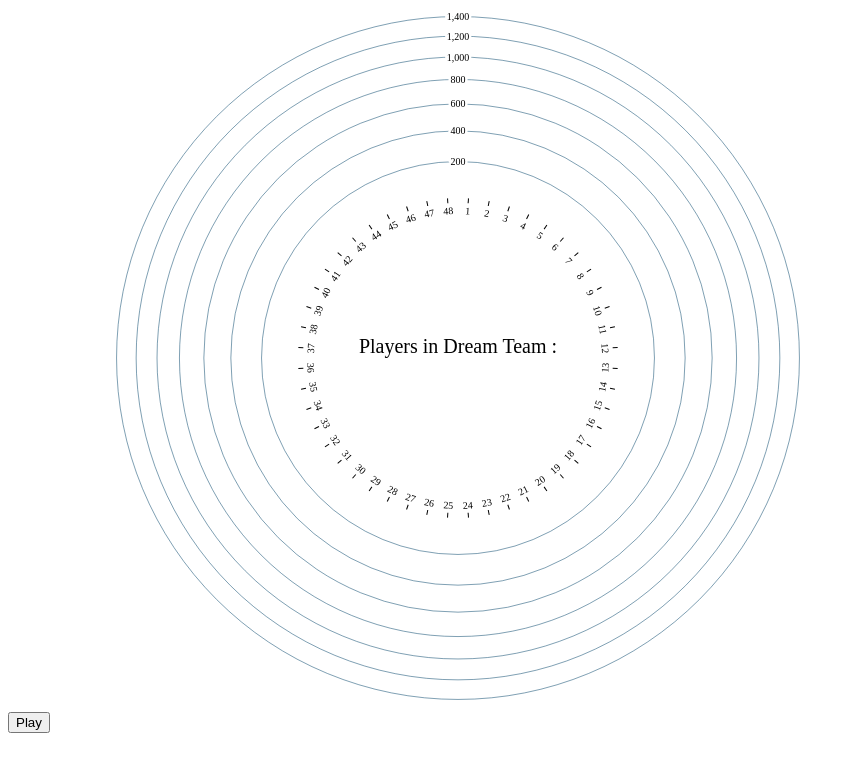
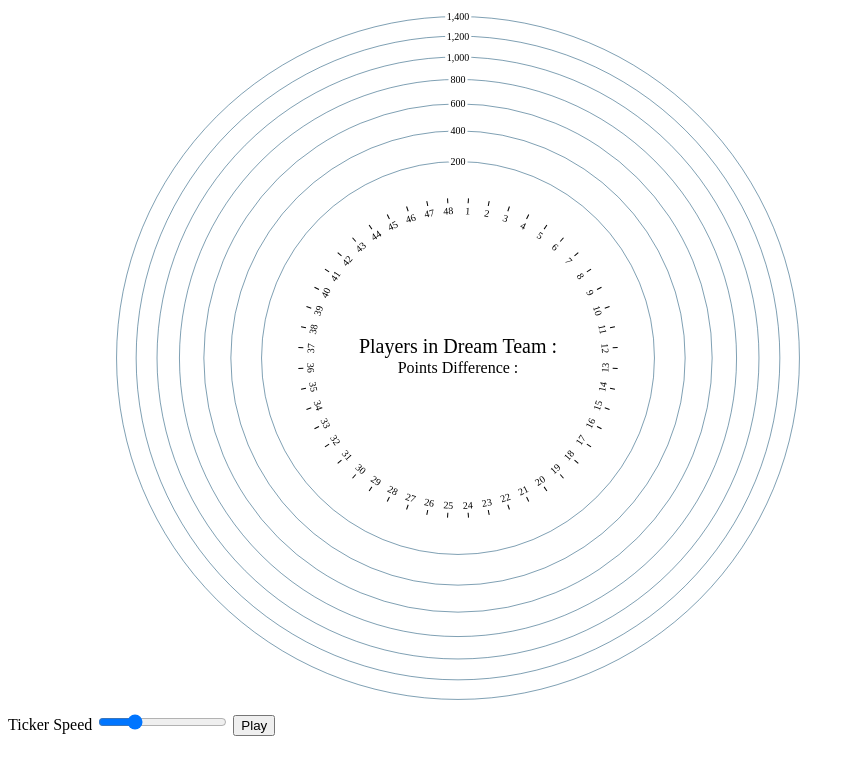
Before and after one commit to krngd2/Dream11RadialStackedBarChart, a plain HTML site: page index.html in a window 1280 px wide. Shown: the whole page, without its empty margins (0-855 px from the left). Drawn offline with nearby package versions, Linux system fonts and the light colour scheme.

Commit message:
Added Speed change slider and new label

```diff
--- a/index.html
+++ b/index.html
@@ -13,6 +13,8 @@
     <div id="container">
         <svg id="chart"></svg>
     </div>
+    <label for="speedRange">Ticker Speed</label>
+    <input type="range" id="speedRange" min="0" max="2000" step="50" value="500" (change)="">
     <button onclick="loop()">Play</button>
     <script>
         let MatchData ;
@@ -192,12 +194,12 @@
                                     .attr('y', -5)
                                     .html(`Players in Dream Team : <tspan id='pidt'></tspan>`)
 
-            // const points = centerInfo
-            //                     .append('text')
-            //                     .classed('points', true)
-            //                     .attr('text-anchor', 'middle')
-            //                     .attr('y', 20)
-            //                     .html(`Dream Points <tspan id='dp' style='color: #004369'></tspan> - Difference <tspan id='diff'></tspan>`)
+            const pointsDifference = centerInfo
+                                .append('text')
+                                .classed('points', true)
+                                .attr('text-anchor', 'middle')
+                                .attr('y', 15)
+                                .html(`Points Difference : <tspan id='diff'></tspan>`)
 
             // const CLLTP = centerInfo
             //                     .append('text')
@@ -209,7 +211,7 @@
             const playersInDreamTeam = centerInfo
                                 .append('foreignObject')
                                 .attr('x', -100)
-                                .attr('y', 5)
+                                .attr('y', 15)
                                 .classed('playersInDreamTeam', true)
                                 .attr("width", 200)
                                 .attr("height", 100)
@@ -240,7 +242,7 @@
                 playersInDreamTeam.select('#playersInDreamTeam').html(output);
 
                 // points.select('tspan#dp').text(`${matchData.DTP}`)
-                // points.select('tspan#diff').text(`${matchData.diff}`)
+                pointsDifference.select('tspan#diff').text(`${matchData.diff}`)
                 // CLLTP.select('tspan').text(`${matchData.CLLTP} `)
 
                 d3.select(`g.differences .differences_match${matchData.matchno}`).attr('fill','#E5DDC8')
@@ -264,12 +266,13 @@
         }
 
         async function loop() {
+            const speed=Number(document.getElementById("speedRange").value);
             const noOfTimes = MatchData.length;
             for (let i = 1; i < noOfTimes; i++) {
                 const element = d3.select('.dreampoints_match'+i).node()
                 const mouseoverEvent = new Event('mouseover');
                 element.dispatchEvent(mouseoverEvent);
-                await sleep(500)
+                await sleep(speed)
                 // const mouseoutEvent = new Event('mouseout');
                 // element.dispatchEvent(mouseoutEvent);
             }
```
